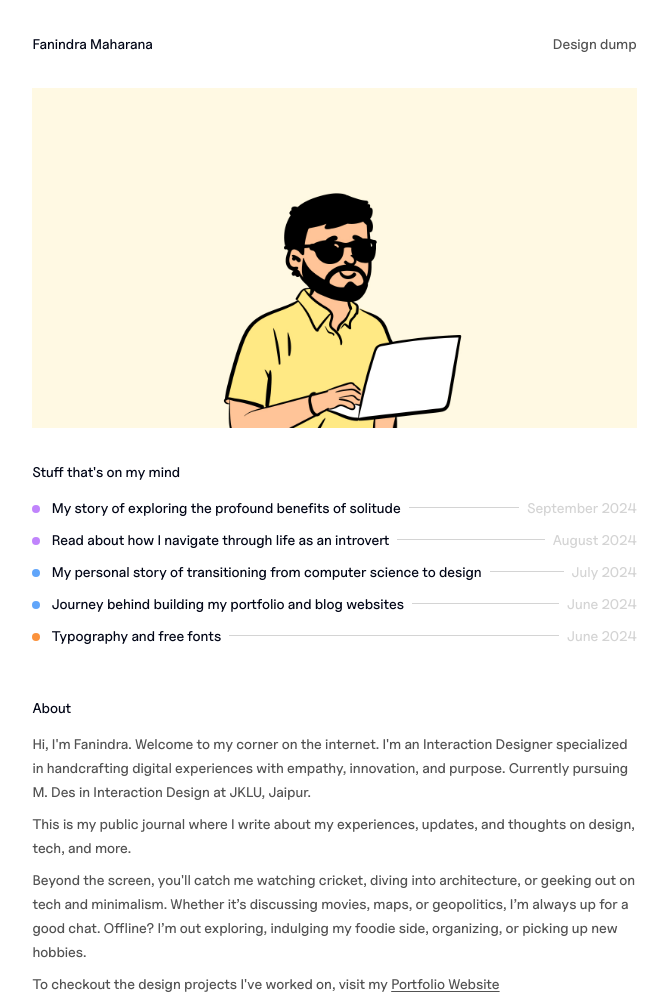
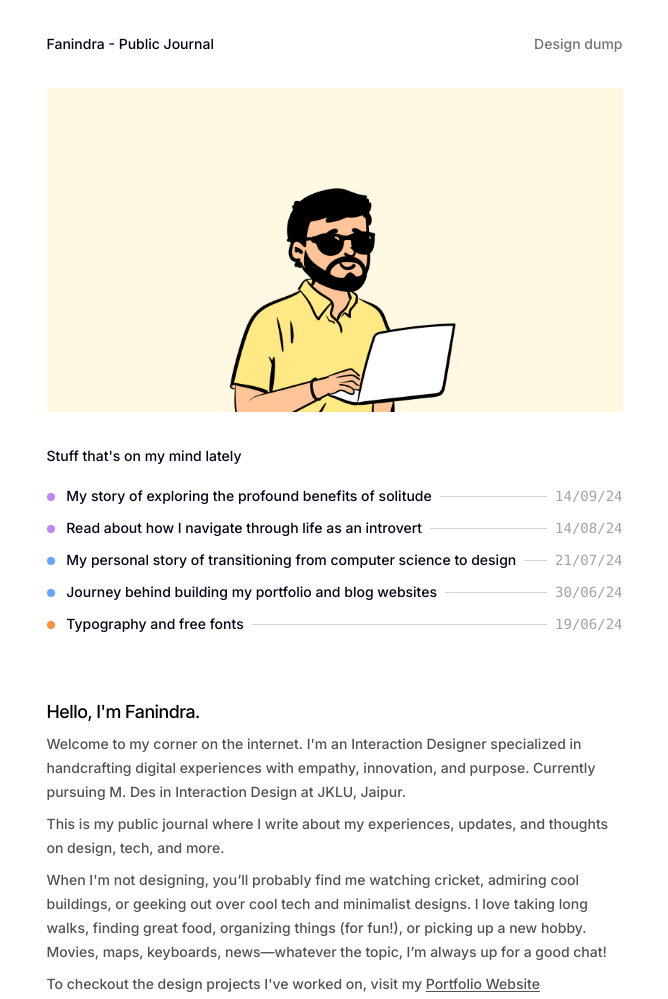
Before and after one commit to imfanindra/blog, an Astro site: page / in a window 1280 px wide. Shown: the top 999 px of the page, without its empty margins (298-966 px from the left). Built offline with nearby package versions, Linux system fonts and the light colour scheme; Astro itself is replaced by a stand-in of ours; what tailwindcss-animated would draw is missing.

Commit message:
font change to inter

```diff
--- a/src/components/Card.astro
+++ b/src/components/Card.astro
@@ -18,10 +18,11 @@ switch (type) {
     break;
 }
 
-const formattedDate = new Date(date).toLocaleDateString(
-  "en-US",
-  { month: "long", year: "numeric" }
-);
+const formattedDate = new Date(date).toLocaleDateString("en-GB", {
+  day: "2-digit",
+  month: "2-digit",
+  year: "2-digit"
+});
 ---
 
 <a
@@ -40,7 +41,7 @@ const formattedDate = new Date(date).toLocaleDateString(
     </span>
   </div>
   <div class="h-px flex-grow bg-neutral-300"></div>
-  <div class="whitespace-nowrap text-neutral-300">
+  <div class="whitespace-nowrap tabular-nums font-mono text-neutral-400">
     {formattedDate}
   </div>
 </a>
--- a/src/components/Container.astro
+++ b/src/components/Container.astro
@@ -4,7 +4,7 @@ import Markdown from "@components/Markdown.astro";
 const { shouldWrapMdx } = Astro.props;
 ---
 
-<div class="relative mx-auto max-w-prose">
+<div class="relative mx-auto max-w-xl">
   {
     !shouldWrapMdx ? (
       <slot />
--- a/src/components/content/Content.astro
+++ b/src/components/content/Content.astro
@@ -3,7 +3,7 @@ const { title, className } = Astro.props;
 ---
 
 <section class={className}>
-  <h2 class="mb-3">{title}</h2>
+  <h2 class="mb-4">{title}</h2>
 
   <div class="flex flex-col gap-2">
     <slot />
--- a/src/layouts/Project.astro
+++ b/src/layouts/Project.astro
@@ -38,7 +38,7 @@ const nextTitle = nextProject?.frontmatter?.title;
     </div>
   </Container>
 
-  <div class="mx-auto my-8 h-px max-w-prose bg-neutral-200">
+  <div class="mx-auto my-8 h-px max-w-xl bg-neutral-200">
   </div>
 
   <Footer
--- a/src/pages/index.astro
+++ b/src/pages/index.astro
@@ -16,14 +16,14 @@ const posts = sortPosts(
     <header
       class="mx-auto mt-8 animate-slidein opacity-0 [--slidein-delay:0ms]">
       <div class="flex justify-between">
-        <h1>Fanindra Maharana</h1>
+        <h1>Fanindra - Public Journal</h1>
 
         <nav>
           <ul class="flex gap-2">
             <li>
               <a
                 href="/designs"
-                class="text-neutral-600 hover:text-inherit"
+                class="text-neutral-500 hover:text-inherit"
                 >Design dump</a
               >
             </li>
@@ -40,7 +40,7 @@ const posts = sortPosts(
 
     <main class="mt-8 flex flex-col gap-12">
       <Content
-      title="Stuff that's on my mind"
+      title="Stuff that's on my mind lately"
       className="animate-slidein opacity-0 [--slidein-delay:200ms]">
       <div class="[&>#list-element]:hover:opacity-50">
         {
@@ -57,17 +57,18 @@ const posts = sortPosts(
     </Content>
 
       <Content
-        title="About"
+        title=""
         className="animate-slidein opacity-0 [--slidein-delay:600ms]">
+        <h2 class="text-[1.125rem] tracking-tight text-black">Hello, I'm Fanindra.</h2>
         <p class="text-neutral-600">
-          Hi, I'm Fanindra. Welcome to my corner on the internet. I'm an Interaction Designer specialized in handcrafting digital experiences with empathy, innovation, and purpose. Currently pursuing M. Des in Interaction Design at JKLU, Jaipur.
+          Welcome to my corner on the internet. I'm an Interaction Designer specialized in handcrafting digital experiences with empathy, innovation, and purpose. Currently pursuing M. Des in Interaction Design at JKLU, Jaipur.
         </p>
         <p class="text-neutral-600">
           This is my public journal where I write about my experiences, updates, and thoughts on design, tech, and more.
         </p>
 
         <p class="text-neutral-600">
-          Beyond the screen, you'll catch me watching cricket, diving into architecture, or geeking out on tech and minimalism. Whether it’s discussing movies, maps, or geopolitics, I’m always up for a good chat. Offline? I’m out exploring, indulging my foodie side, organizing, or picking up new hobbies.
+          When I'm not designing, you’ll probably find me watching cricket, admiring cool buildings, or geeking out over cool tech and minimalist designs. I love taking long walks, finding great food, organizing things (for fun!), or picking up a new hobby. Movies, maps, keyboards, news—whatever the topic, I’m always up for a good chat!
         </p>
         <p class="text-neutral-600">
           To checkout the design projects I've worked on, visit my <a class="underline underline-offset-2" href="https://www.fanindra.xyz/">Portfolio Website</a>
--- a/src/styles/globals.css
+++ b/src/styles/globals.css
@@ -3,8 +3,8 @@
 @tailwind utilities;
 
 @font-face {
-  font-family: 'Uncut Sans';
-  src: url('/UncutSans.woff2') format('woff2');
+  font-family: 'Inter';
+  src: url('/Inter.woff2') format('woff2');
   font-weight: 400 600;
   font-style: normal;
 }
@@ -20,7 +20,7 @@ body {
 }
 
 h1,
-h2 {
+h2, h3 {
   @apply font-medium;
 }
 
@@ -31,7 +31,3 @@ h2 {
 ::selection {
   @apply bg-[#FFF9E2];
 }
-
-code {
-  font-family: "Geist Mono", monospaced;
-}
--- a/tailwind.config.cjs
+++ b/tailwind.config.cjs
@@ -9,7 +9,7 @@ module.exports = {
         "theme-yellow": "#FFE984",
       },
       fontFamily: {
-        sans: ["Uncut Sans", ...defaultTheme.fontFamily.sans],
+        sans: ["Inter", ...defaultTheme.fontFamily.sans],
         serif: ["Georgia", ...defaultTheme.fontFamily.serif],
       },
       keyframes: {
```
Also changed, not shown: public/Inter.woff2 (added), public/UncutSans.woff2 (deleted).
